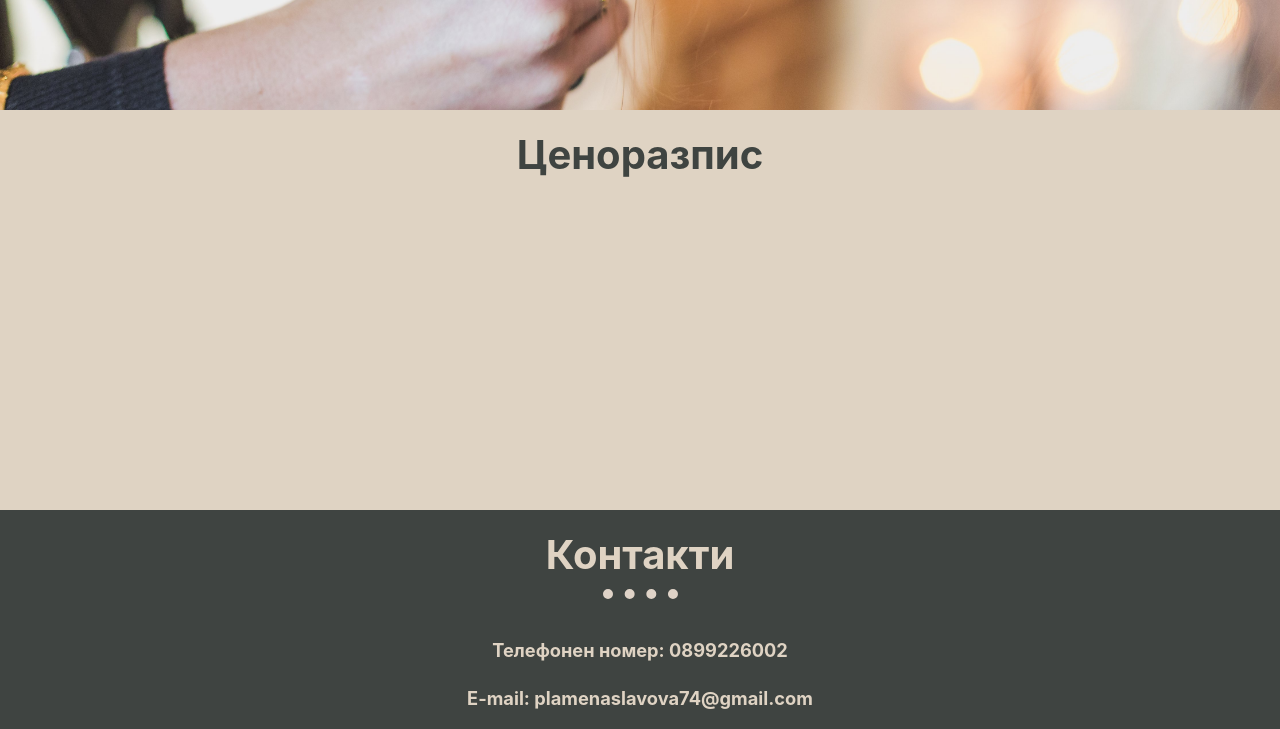
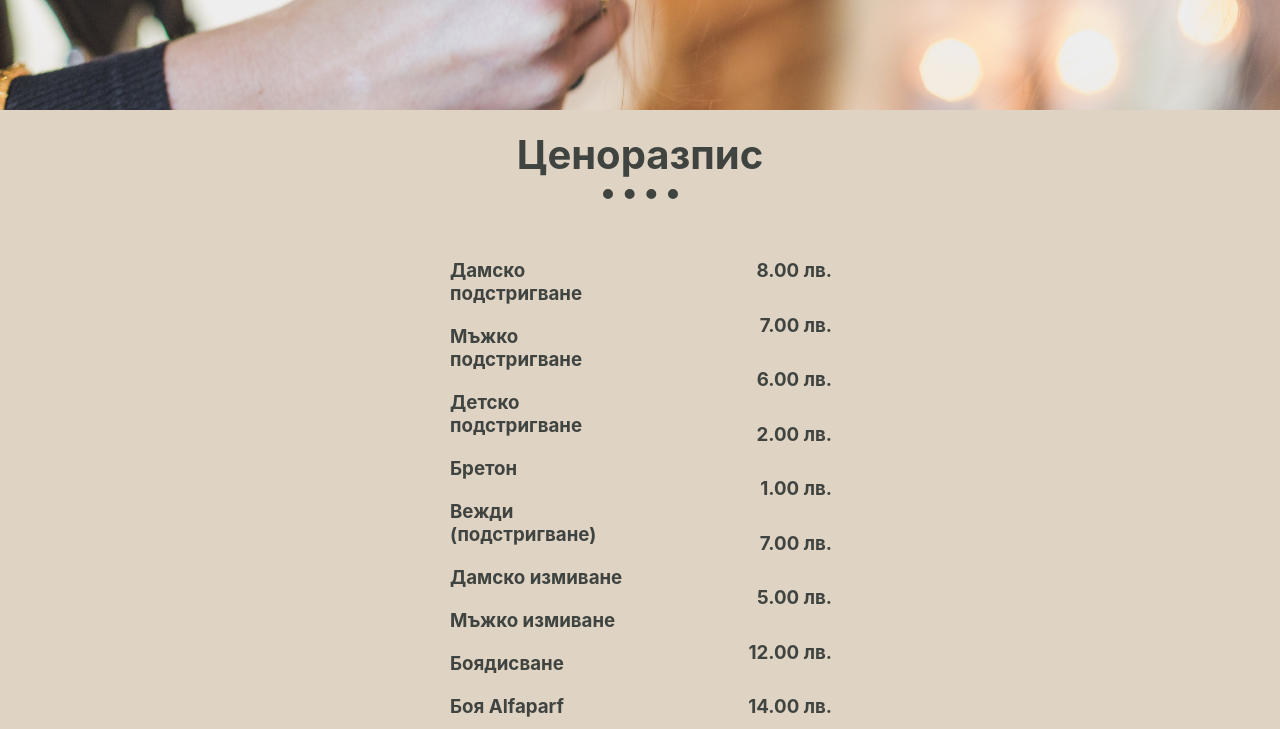
Before and after one commit to YovSlava/Beauty-Salon-Plami, a plain HTML site: page index.html in a window 1280 px wide. Shown: the part 770-1499 px from the top of the page. Drawn offline with Linux system fonts and the light colour scheme; a web font is replaced by a local one.

Commit message:
final edit

```diff
--- a/index.html
+++ b/index.html
@@ -39,7 +39,55 @@
 
   <div class="pricelist" id="pricelistid">
     <h3 class="pricelistheading">Ценоразпис</h3>
-    <h4></h4>
+<hr class="hrPriceList">
+    <br>
+<div class="pricesContainer">
+  <div class="nameOfTheService">
+    <h3>Дамско подстригване</h3>
+    <br>
+    <h3>Мъжко подстригване</h3>
+    <br>
+    <h3>Детско подстригване</h3>
+    <br>
+    <h3>Бретон</h3>
+    <br>
+    <h3>Вежди (подстригване)</h3>
+    <br>
+    <h3>Дамско измиване</h3>
+    <br>
+    <h3>Мъжко измиване</h3>
+    <br>
+    <h3>Боядисване</h3>
+    <br>
+    <h3>Боя Alfaparf</h3>
+    <br>
+    <h3>Прическа със сешоар/ дифузер</h3>
+    <br>
+  </div>
+  <div class="priceOfTheService">
+    <h3>8.00 лв.</h3>
+    <br>
+    <h3>7.00 лв.</h3>
+    <br>
+    <h3>6.00 лв.</h3>
+    <br>
+    <h3>2.00 лв.</h3>
+    <br>
+    <h3>1.00 лв.</h3>
+    <br>
+    <h3>7.00 лв.</h3>
+    <br>
+    <h3>5.00 лв.</h3>
+    <br>
+    <h3>12.00 лв.</h3>
+    <br>
+    <h3>14.00 лв.</h3>
+    <br>
+    <h3>15.00 лв.</h3>
+    <br>
+
+  </div>
+</div>
   </div>
 
   <!--Contact Page + Simple Contact Form-->
@@ -54,9 +102,9 @@
         <h5>E-mail: <a href="mailto:plamenaslavova74@gmail.com">plamenaslavova74@gmail.com</a></h3>
           <br>
           <div class="icons">
-            <a href="www.facebook.com"><i class="fa fa-facebook-f"></i></a>
-            <a href="www.instagram.com"><i class="fa fa-instagram"></i></a>
-            <a href="www.gmail.com"><i class="fa fa-at"></i></a>
+            <a href="https://www.facebook.com/%D0%A1%D0%B0%D0%BB%D0%BE%D0%BD-%D0%B7%D0%B0-%D0%BA%D1%80%D0%B0%D1%81%D0%BE%D1%82%D0%B0-%D0%9F%D0%BB%D0%B0%D0%BC%D0%B8-207674303025951"><i class="fa fa-facebook-f"></i></a>
+            <a href="https://www.instagram.com/"><i class="fa fa-instagram"></i></a>
+            <a href="https://www.gmail.com"><i class="fa fa-at"></i></a>
           </div>
     </div>
   </div>
--- a/style.css
+++ b/style.css
@@ -95,7 +95,7 @@ a:active {
 /***Price List**/
 
 .pricelist {
-  height: 400px;
+  height: 750px;
   background-color: #dfd3c3;
   color: #3f4441;
 }
@@ -104,6 +104,36 @@ a:active {
   font-size: 40px;
   text-align: center;
   padding-top: 20px;
+}
+
+.hrPriceList {
+  border-style: dotted none none none;
+  width: 75px;
+  height: 50px;
+  color: #3f4441;
+  border-width: 10px;
+  margin: 10px auto 0;
+
+}
+
+.pricesContainer {
+  box-sizing: border-box;
+  display: grid;
+  grid-template-columns: 50% 50%;
+  text-align: center;
+}
+
+.nameOfTheService {
+  display: grid;
+  grid-template-columns: 100%;
+  padding-left: 450px;
+  text-align: left;
+}
+
+.priceOfTheService {
+  display: grid;
+  grid-template-columns: 30%;
+  text-align: right;
 }
 
 /***Contacts**/
@@ -142,6 +172,7 @@ a:active {
   color: #dfd3c3;
   font-size: 40px;
 }
+
 .fa {
   padding: 10px;
 }
```
